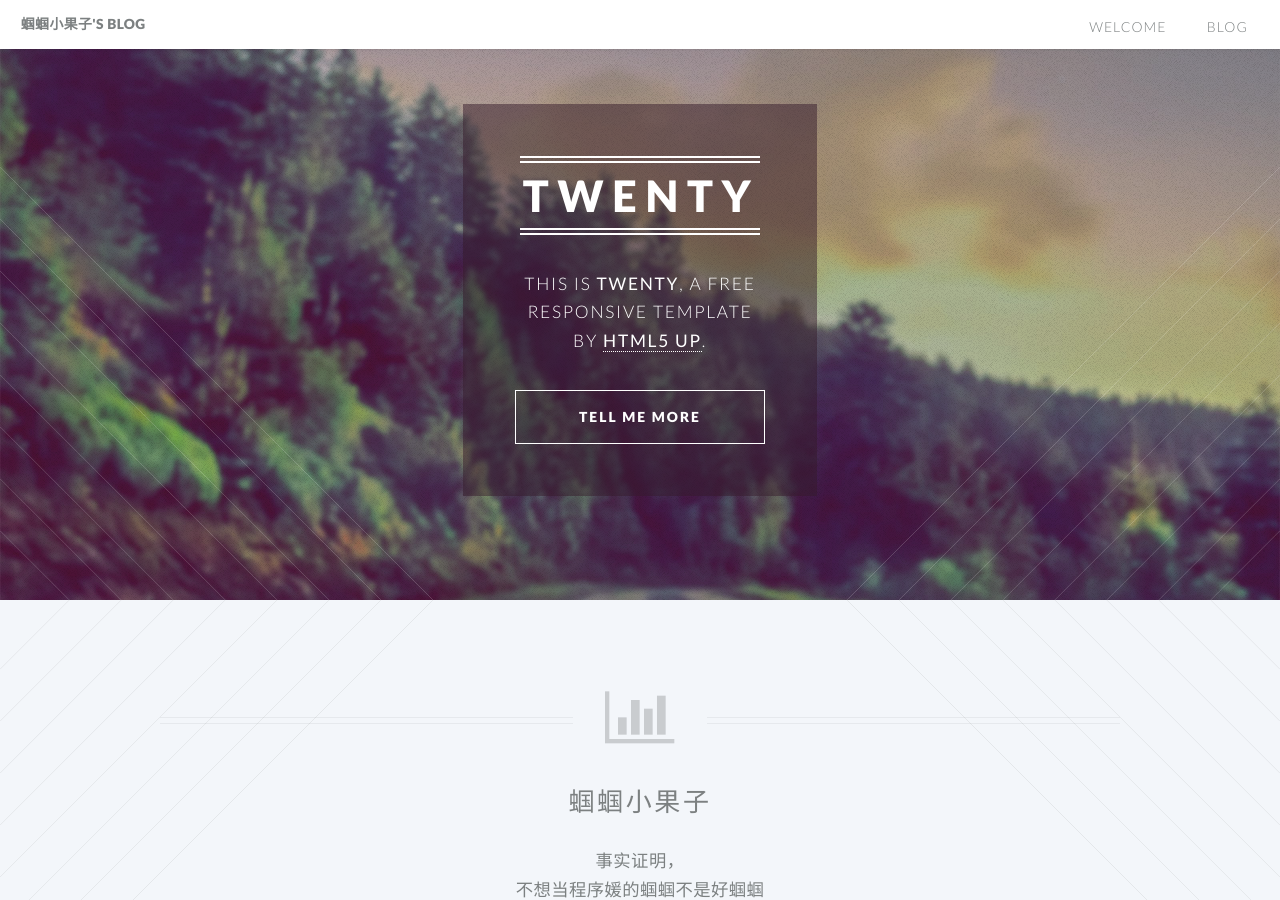
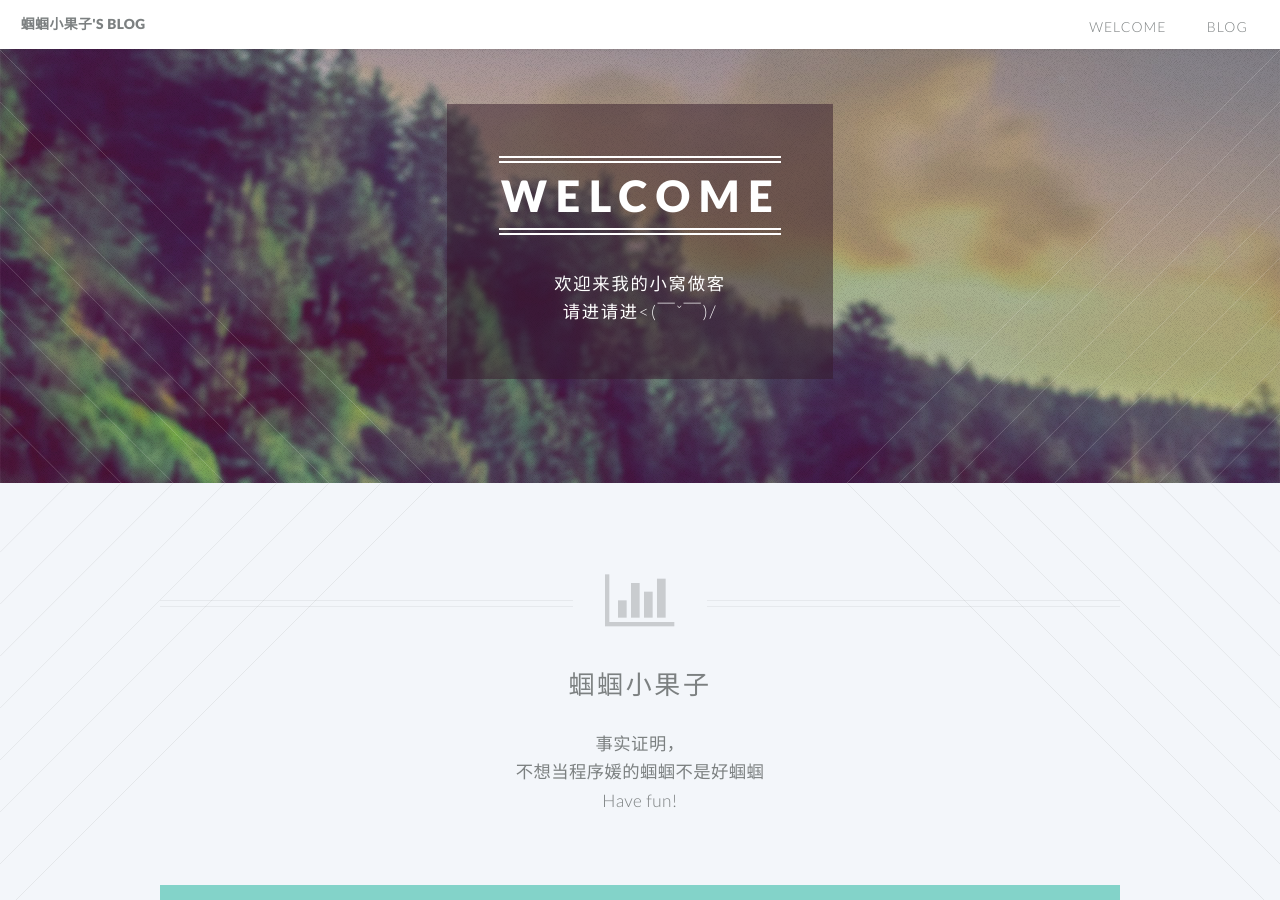
Before and after one commit to BiancaGuo/BiancaGuo.github.io, a Jekyll site: the page built from index.html, in a window 1280 px wide and 900 px high. Built offline with Jekyll 4.4.1, drawn with Linux system fonts in a browser that asks for light colours.

Commit message:
change1.0

```diff
--- a/_includes/banner.html
+++ b/_includes/banner.html
@@ -10,18 +10,12 @@
     <div class="inner">
 
         <header>
-            <h2>TWENTY</h2>
+            <h2>WELCOME</h2>
         </header>
-        <p>This is <strong>Twenty</strong>, a free
+        <p>欢迎来我的小窝做客
         <br />
-        responsive template
-        <br />
-        by <a href="http://html5up.net">HTML5 UP</a>.</p>
-        <footer>
-            <ul class="buttons vertical">
-                <li><a href="#main" class="button fit scrolly">Tell Me More</a></li>
-            </ul>
-        </footer>
+      请进请进<(￣ˇ￣)/
+
 
     </div>
 
```
